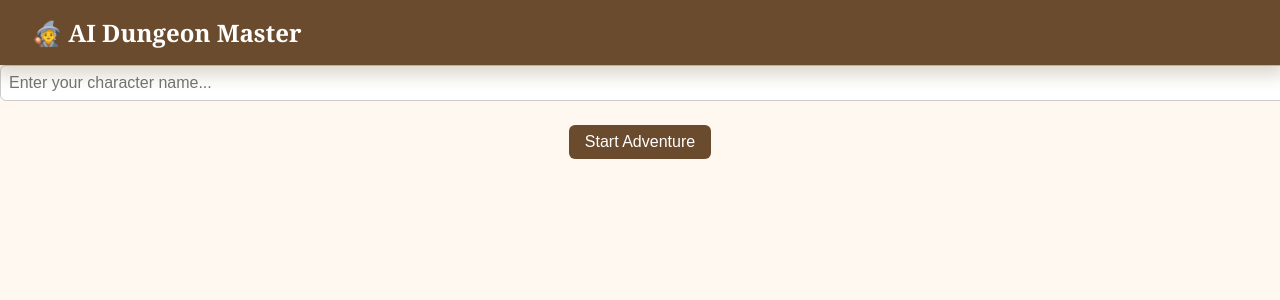
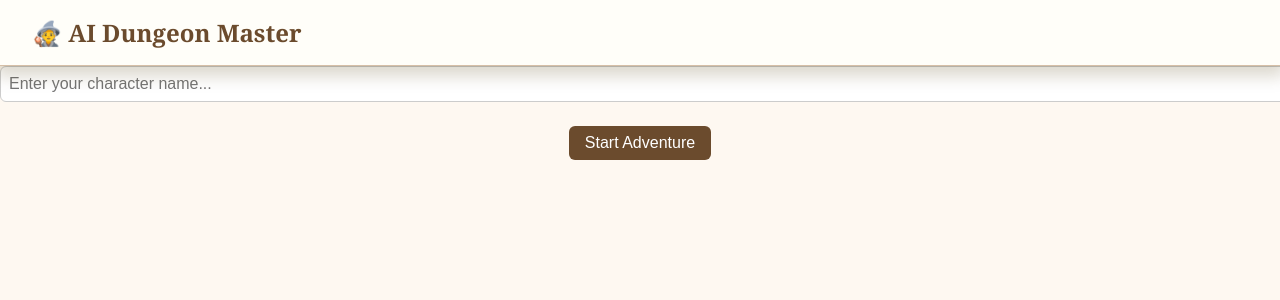
Before and after one commit to Pryan256/ai-rpg-game, a React (Create React App) app in the folder rpg-ai-frontend/: page / in a window 1280 px wide. Shown: the top 300 px of the page. Built offline with nearby package versions, Linux system fonts and the light colour scheme.

Commit message:
💡 Adjusted chat area and inputs

```diff
--- a/rpg-ai-frontend/src/App.css
+++ b/rpg-ai-frontend/src/App.css
@@ -21,7 +21,7 @@ html, body, #root, .App {
   display: grid;
   grid-template-columns: 260px minmax(0, 1fr) 260px;
   gap: 2rem;
-  max-width: 1440px;
+  max-width: 100%;
   margin: 0 auto;
   height: calc(100vh - 4rem);
 }
@@ -69,7 +69,7 @@ html, body, #root, .App {
   font-size: 1.05rem;
   line-height: 1.6;
   min-height: 0;
-  max-height: 70%;
+  max-height: 100%;
 }
 
 .chat-box .ai,
@@ -221,12 +221,13 @@ button:hover {
   margin: 0 auto;
   max-width: 800px;
   padding: 1rem;
-  position: relative;
+  position: fixed;
   width: 100%;
   z-index: 10;
   box-shadow: 0px 5px 16px 5px rgba(75, 55, 5, 0.2);
   border-radius: 1.5rem;
   border: 1px solid rgba(75, 55, 5, 0.3);
+  margin-bottom: 2rem;
 }
 
 .floating-input input[type="text"] {
@@ -258,8 +259,9 @@ button:hover {
 }
 
 .top-nav {
-  background-color: #6b4b2d;
-  color: white;
+  background-color: #fffef9;
+  border-bottom: 1px solid #d6bfa7;
+  color: #6b4b2d;
   padding: 1rem 2rem;
   position: sticky;
   top: 0;
```
